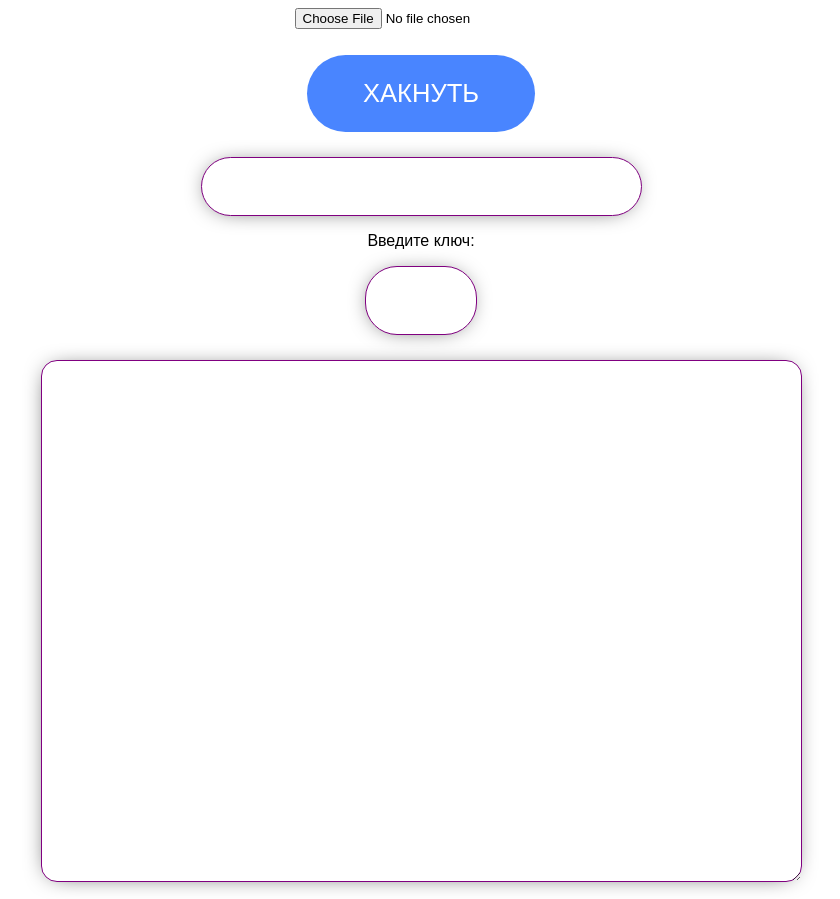
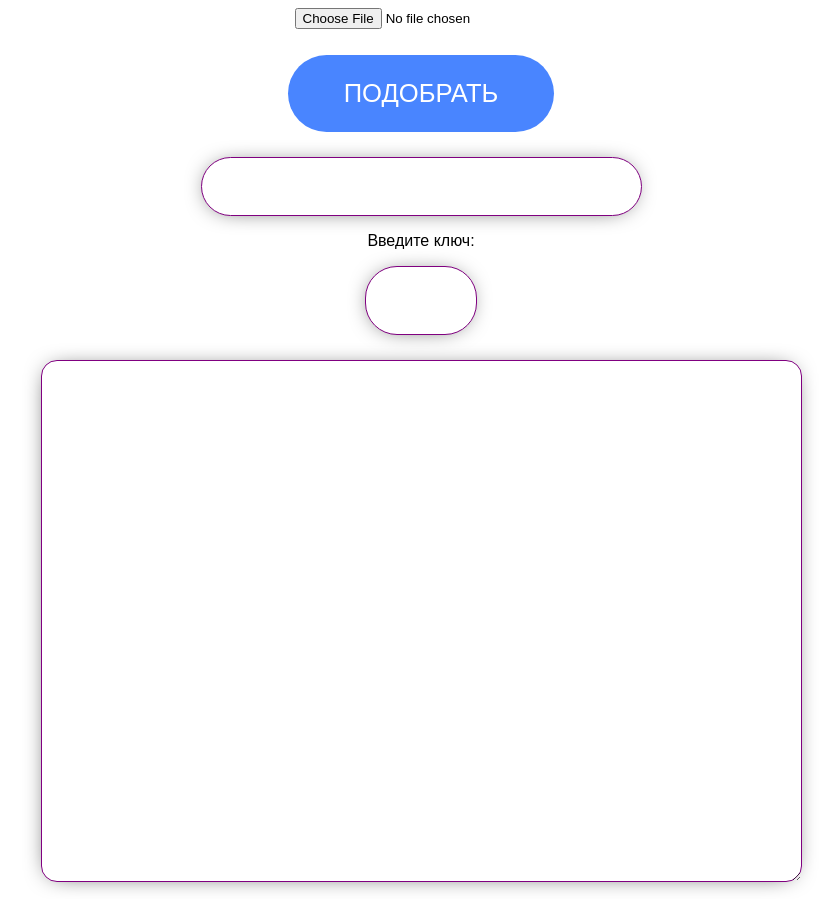
Before and after one commit to hhhatemeee/hackedshift.github.io, a plain HTML site: page index.html in a window 1280 px wide. Shown: the whole page, without its empty margins (219-1059 px from the left). Drawn offline with Linux system fonts and the light colour scheme.

Commit message:
Update index.html

```diff
--- a/index.html
+++ b/index.html
@@ -17,7 +17,7 @@
                 <input class='input' type="file" onchange="readFile(this)" id="inp_1">
 
             </div>
-            <button class="button main-btn" type="submit" id="submit" onclick="alerted();">Хакнуть</button>
+            <button class="button main-btn" type="submit" id="submit" onclick="alerted();">Подобрать</button>
             <div class="output-hackKey">
                 <input type="text" name="" id="inp_2">
             </div>
```
